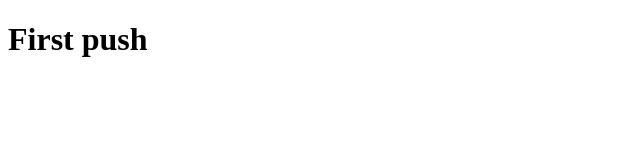
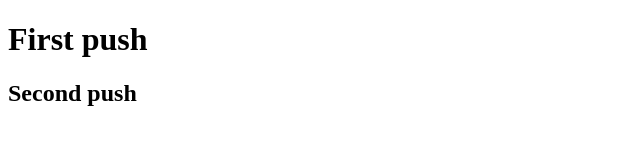
Before and after one commit to kalil1306/gitRepoTestVS, a plain HTML site: page index.html in a window 1280 px wide. Shown: the whole page, without its empty margins (0-640 px from the left). Drawn offline with Linux system fonts and the light colour scheme.

Commit message:
first push - 2

```diff
--- a/index.html
+++ b/index.html
@@ -8,5 +8,6 @@
 </head>
 <body>
     <h1>First push</h1>
+    <h2>Second push</h2>
 </body>
 </html>
```
